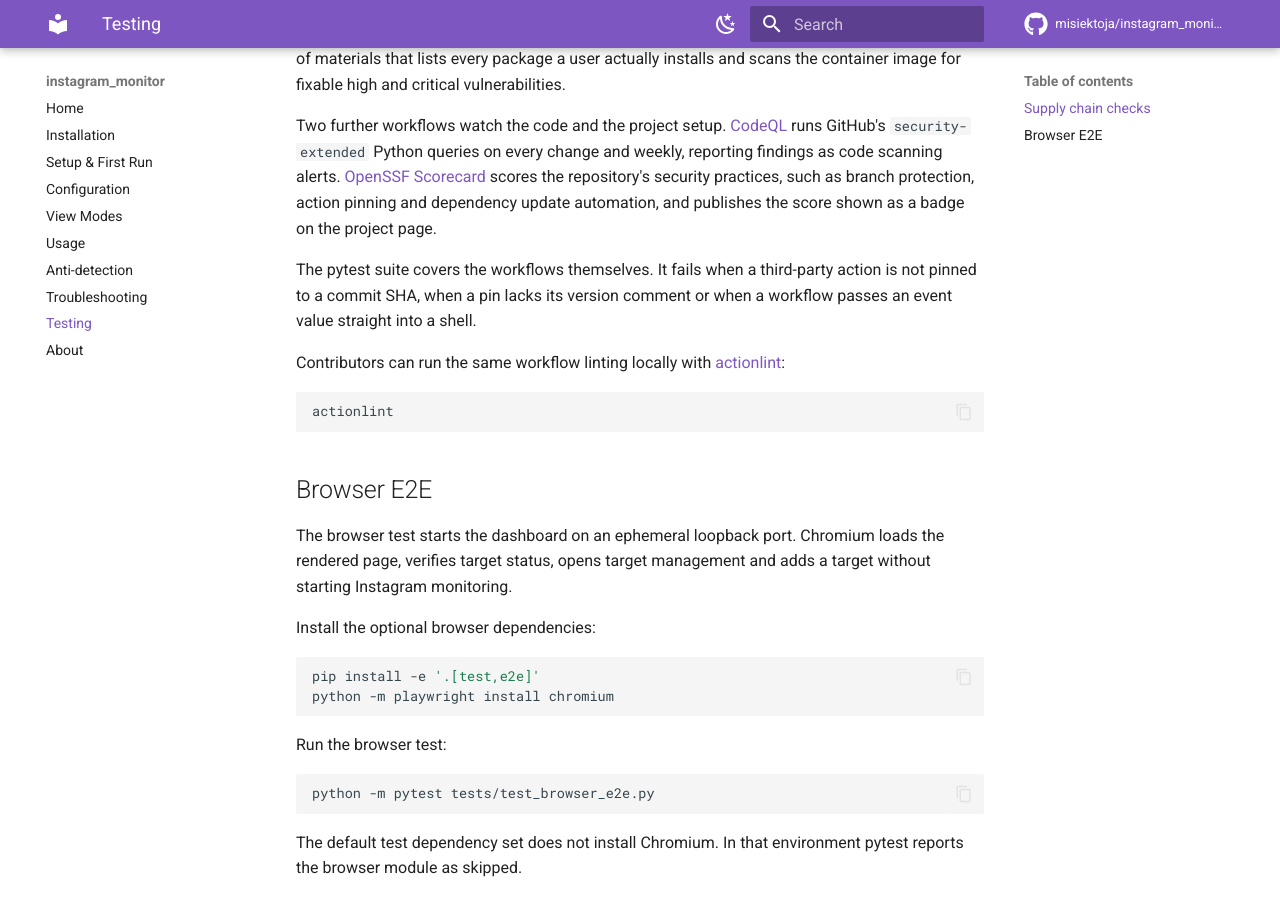
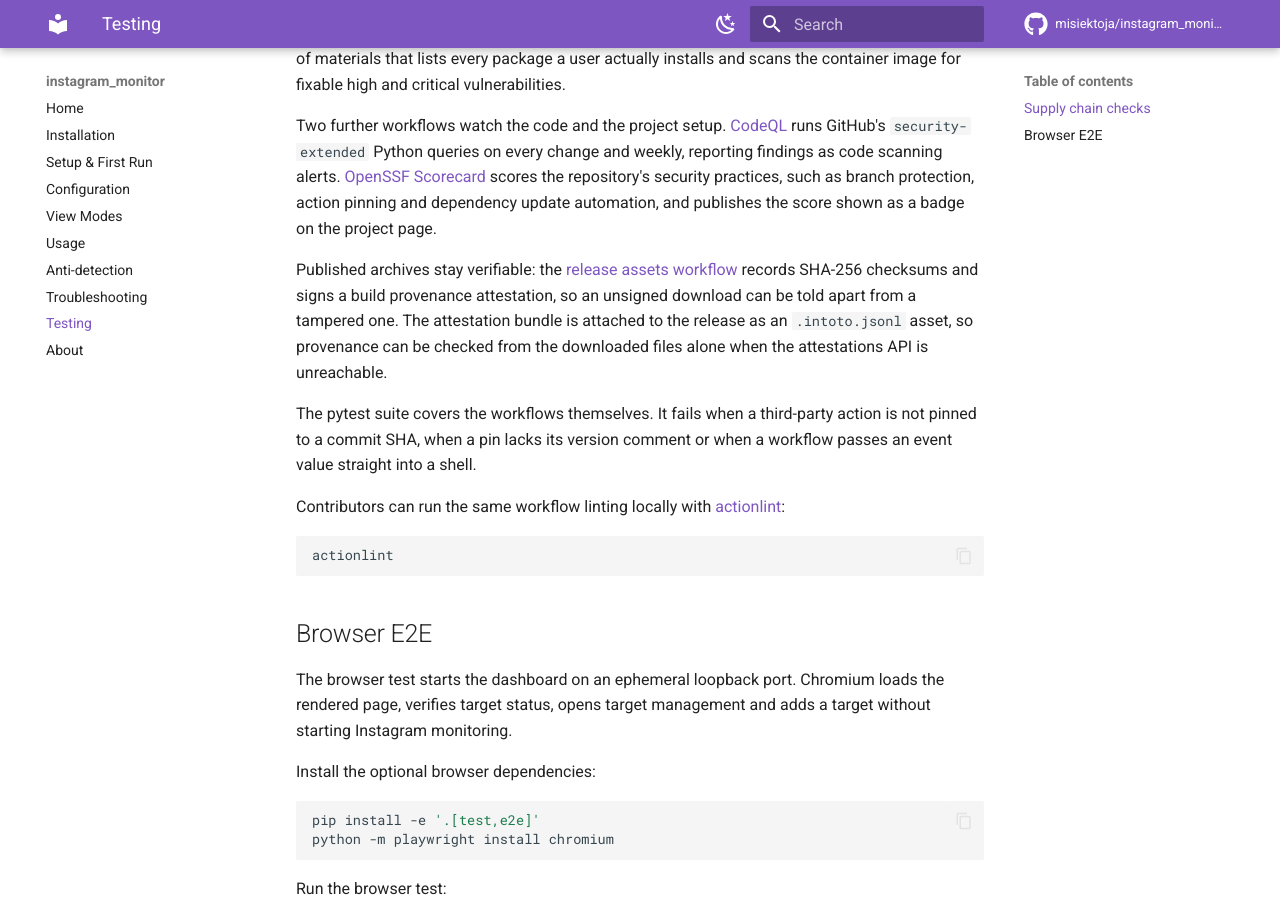
Before and after one commit to misiektoja/instagram_monitor, an MkDocs documentation site: the page built from docs/testing.md, in a window 1280 px wide and 900 px high, scrolled down 944 px. Built offline with MkDocs 1.6.1 and Material for MkDocs 9.7.7, drawn with Linux system fonts in a browser that asks for light colours; comment, search, counter and statistics services are not loaded.

Commit message:
docs(test): note the attached provenance bundle

```diff
--- a/docs/testing.md
+++ b/docs/testing.md
@@ -26,6 +26,8 @@ The suite intentionally excludes tests that sign in to Instagram because automat
 A separate [supply chain workflow](https://github.com/misiektoja/instagram_monitor/blob/main/.github/workflows/supply-chain.yml) runs on every change and again weekly, so a vulnerability published after a merge is still caught. It scans the full commit history for leaked credentials with gitleaks, audits the resolved dependency tree with `pip-audit`, builds a CycloneDX software bill of materials that lists every package a user actually installs and scans the container image for fixable high and critical vulnerabilities.
 
 Two further workflows watch the code and the project setup. [CodeQL](https://github.com/misiektoja/instagram_monitor/blob/main/.github/workflows/codeql.yml) runs GitHub's `security-extended` Python queries on every change and weekly, reporting findings as code scanning alerts. [OpenSSF Scorecard](https://github.com/misiektoja/instagram_monitor/blob/main/.github/workflows/scorecard.yml) scores the repository's security practices, such as branch protection, action pinning and dependency update automation, and publishes the score shown as a badge on the project page.
+
+Published archives stay verifiable: the [release assets workflow](https://github.com/misiektoja/instagram_monitor/blob/main/.github/workflows/release-assets.yml) records SHA-256 checksums and signs a build provenance attestation, so an unsigned download can be told apart from a tampered one. The attestation bundle is attached to the release as an `.intoto.jsonl` asset, so provenance can be checked from the downloaded files alone when the attestations API is unreachable.
 
 The pytest suite covers the workflows themselves. It fails when a third-party action is not pinned to a commit SHA, when a pin lacks its version comment or when a workflow passes an event value straight into a shell.
 
```
